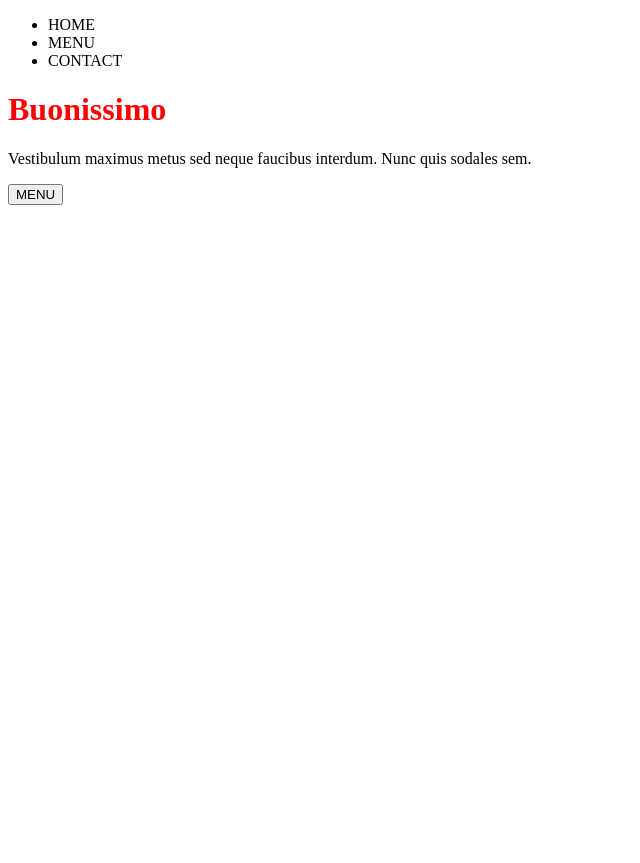
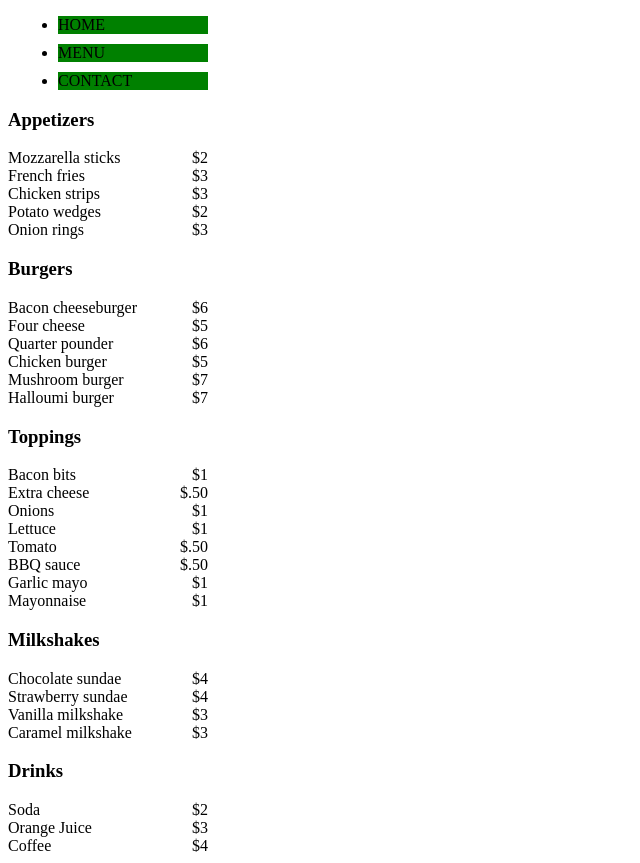
Before and after one commit to MichaelShawUK/restaurant, a website built with webpack: page src/index.html in a window 1280 px wide. Shown: the whole page, without its empty margins (0-640 px from the left). Before the commit the page ends 800 px from the top, so only its background shows below. Built offline with nearby package versions, Linux system fonts and the light colour scheme.

Commit message:
Create menu content

```diff
--- /dev/null
+++ b/src/contact.js
@@ -0,0 +1,30 @@
+export default function contactContent() {
+
+  const div = document.createElement('div');
+  const container = div.cloneNode();
+  const mapWrapper = div.cloneNode();
+  const contactForm = div.cloneNode();
+
+  const template = document.createElement('template');
+  template.innerHTML = '<iframe src="https://www.google.com/maps/embed?pb=!1m14!1m8!1m3!1d9204.140960430974!2d-1.5816768!3d54.7793475!3m2!1i1024!2i768!4f13.1!3m3!1m2!1s0x0%3A0xa17d2107d3aabd3c!2sDurham!5e0!3m2!1sen!2suk!4v1664902868004!5m2!1sen!2suk" width="600" height="450" style="border:0;" allowfullscreen="" loading="lazy" referrerpolicy="no-referrer-when-downgrade"></iframe>';
+  const googleMap = template.content.firstChild;
+
+  const heading = document.createElement('h1');
+  const name = document.createElement('input');
+  const email = document.createElement('input');
+  const message = document.createElement('textarea');
+  const contactBtn = document.createElement('button');
+
+  heading.append('CONTACT US');
+  name.setAttribute('type', 'text');
+  name.setAttribute('placeholder', 'Name');
+  email.setAttribute('type', 'email');
+  email.setAttribute('placeholder', 'E-mail');
+  contactBtn.append('SUBMIT');
+
+  contactForm.append(heading, name, email, message, contactBtn);
+  mapWrapper.append(googleMap);
+  container.append(mapWrapper, contactForm);
+
+  return container;
+}
--- /dev/null
+++ b/src/home.js
@@ -0,0 +1,21 @@
+export default function homeContent() {
+  const div = document.createElement('div');
+  const container = div.cloneNode();
+  const empty = div.cloneNode();
+  const homeInfo = div.cloneNode();
+  container.setAttribute('class', 'container');
+  empty.setAttribute('class', 'empty');
+  homeInfo.setAttribute('id', 'home-info');
+
+  const heading = document.createElement('h1');
+  const homeText = document.createElement('p');
+  const menuBtn = document.createElement('button');
+  heading.append('Buonissimo');
+  homeText.append(`Vestibulum maximus metus sed neque faucibus interdum.
+                   Nunc quis sodales sem.`);
+  menuBtn.append('MENU');
+
+  homeInfo.append(heading, homeText, menuBtn);
+  container.append(empty, homeInfo);
+  return container;
+}
--- a/src/index.js
+++ b/src/index.js
@@ -1,6 +1,9 @@
 import './styles.css';
+import homeContent from './home.js';
+import contactContent from './contact.js';
+import menuContent from './menu.js';
 
-function createNav(navLinks = ['HOME', 'MENU', 'CONTACT']) {
+function createNav(navLinks, setId = false) {
 
   const nav = document.createElement('nav');
   const ul = document.createElement('ul');
@@ -9,41 +12,26 @@ function createNav(navLinks = ['HOME', 'MENU', 'CONTACT']) {
   for (let link of navLinks) {
     let navLink = li.cloneNode();
     navLink.append(link);
+    if (setId) navLink.setAttribute('id', link.toLowerCase());
     ul.append(navLink);
   }
-
   nav.append(ul);
   return nav;
-}
-
-function homeContent() {
-  const div = document.createElement('div');
-  const container = div.cloneNode();
-  const empty = div.cloneNode();
-  const homeInfo = div.cloneNode();
-  container.setAttribute('class', 'container');
-  empty.setAttribute('class', 'empty');
-  homeInfo.setAttribute('id', 'home-info');
-
-  const heading = document.createElement('h1');
-  const homeText = document.createElement('p');
-  const menuBtn = document.createElement('button');
-  heading.append('Buonissimo');
-  homeText.append(`Vestibulum maximus metus sed neque faucibus interdum.
-                   Nunc quis sodales sem.`);
-  menuBtn.append('MENU');
-
-  homeInfo.append(heading, homeText, menuBtn);
-  container.append(empty, homeInfo);
-  return container;
 }
 
 function addContent(contentType) {
   const content = document.createElement('div');
   content.setAttribute('id', 'content');
-  content.append(createNav());
+  content.append(createNav(['HOME', 'MENU', 'CONTACT'], true));
   content.appendChild(contentType());
   document.body.appendChild(content);
 }
 
-addContent(homeContent);
+addContent(menuContent);
+
+function createPageTemplate() {
+  document.body.append(createNav(['HOME', 'MENU', 'CONTACT'], true));
+  const content = document.createElement('div');
+  content.setAttribute('id', 'content');
+  document.body.append(content);
+}
--- /dev/null
+++ b/src/menu.js
@@ -0,0 +1,71 @@
+export default function menuContent() {
+  const appetizers = {
+    'Mozzarella sticks': '$2',
+    'French fries': '$3',
+    'Chicken strips': '$3',
+    'Potato wedges': '$2',
+    'Onion rings': '$3',
+  }
+  const burgers = {
+    'Bacon cheeseburger': '$6',
+    'Four cheese': '$5',
+    'Quarter pounder': '$6',
+    'Chicken burger': '$5',
+    'Mushroom burger': '$7',
+    'Halloumi burger': '$7',
+  }
+  const toppings = {
+    'Bacon bits': '$1',
+    'Extra cheese': '$.50',
+    'Onions': '$1',
+    'Lettuce': '$1',
+    'Tomato': '$.50',
+    'BBQ sauce': '$.50',
+    'Garlic mayo': '$1',
+    'Mayonnaise': '$1',
+  }
+  const milkshakes = {
+    'Chocolate sundae': '$4',
+    'Strawberry sundae': '$4',
+    'Vanilla milkshake': '$3',
+    'Caramel milkshake': '$3',
+  }
+  const drinks = {
+    'Soda': '$2',
+    'Orange Juice': '$3',
+    'Coffee': '$4',
+  }
+
+  const div = document.createElement('div');
+  const container = div.cloneNode();
+  //
+  container.setAttribute('id', 'container');
+  //
+  const sectionHeadings = document.createElement('h3');
+  const menu = {'Appetizers': appetizers,
+                'Burgers': burgers,
+                'Toppings': toppings,
+                'Milkshakes': milkshakes,
+                'Drinks': drinks};
+  for (let section in menu) {
+    let menuSection = div.cloneNode();
+    menuSection.setAttribute('id', section.toLowerCase());
+    let sectionHeading = sectionHeadings.cloneNode();
+    sectionHeading.append(section);
+    menuSection.append(sectionHeading);
+    for (let item in menu[section]) {
+      let itemAndPrice = div.cloneNode();
+      itemAndPrice.setAttribute('class', 'menu-item');
+      let items = div.cloneNode();
+      items.setAttribute('class', 'item');
+      items.append(item);
+      let prices = div.cloneNode();
+      prices.setAttribute('class', 'price');
+      prices.append(menu[section][item]);
+      itemAndPrice.append(items, prices);
+      menuSection.append(itemAndPrice);
+    }
+    container.append(menuSection);
+  }
+  return container;
+}
--- a/src/styles.css
+++ b/src/styles.css
@@ -1,3 +1,19 @@
 h1 {
   color: red;
 }
+
+li {
+  background: green;
+  margin: 10px;
+  width: 150px;
+}
+
+li:hover {
+  background: yellow;
+}
+
+.menu-item {
+  display: flex;
+  justify-content: space-between;
+  width: 200px;
+}
```
Also changed, not shown: menu-template.jpg (added).
